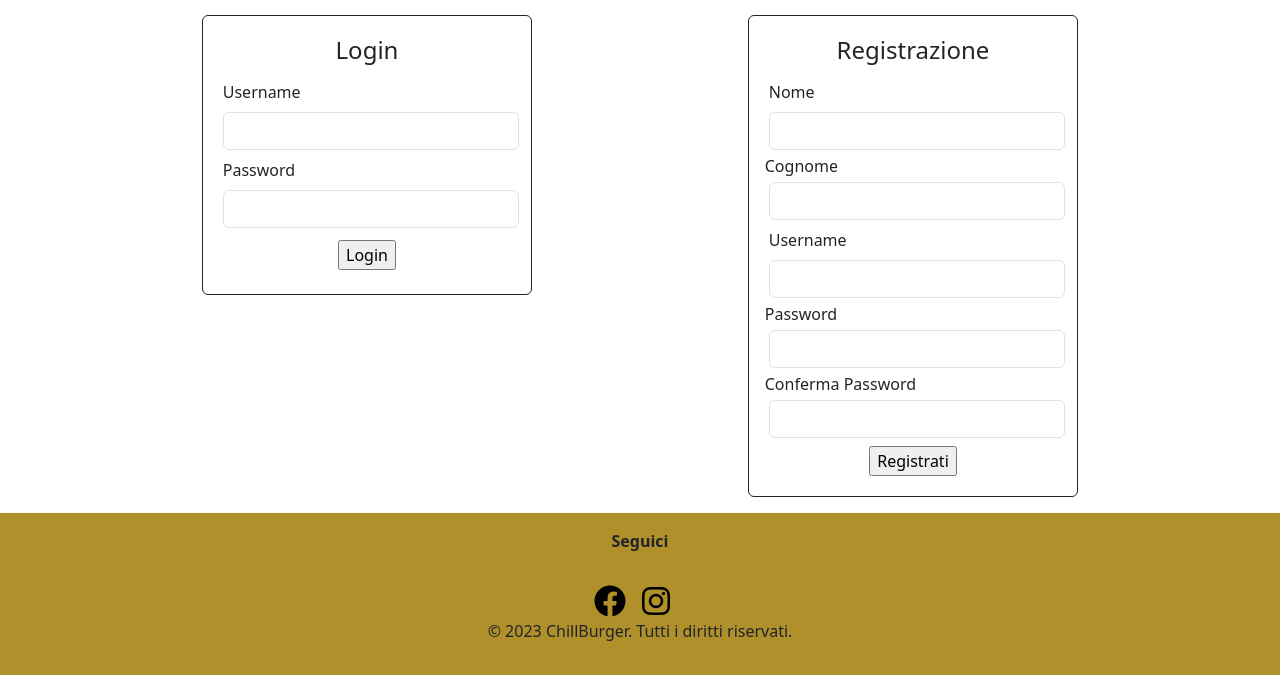
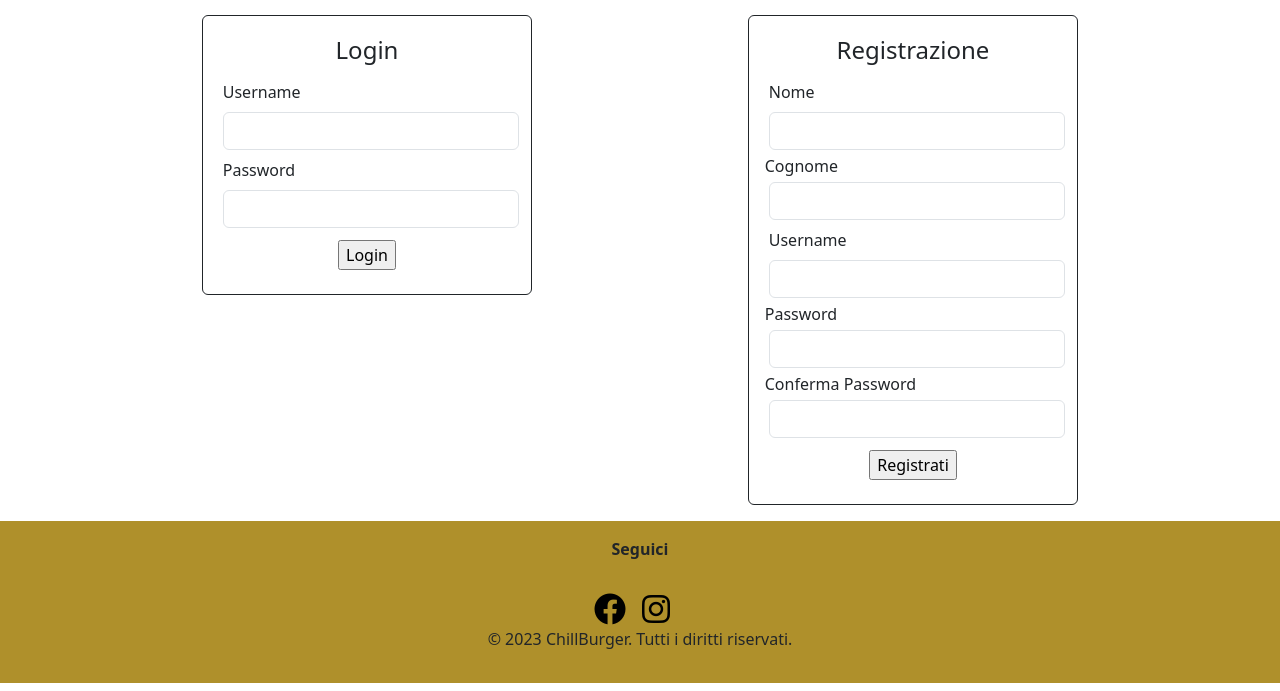
Before and after one commit to Filoferro03/ChillBurgerWebProject, a PHP site: page /login.php in a window 1280 px wide. Shown: the part 109-800 px from the top of the page. Run offline with PHP 8.4, Linux system fonts and the light colour scheme.

Commit message:
added some margin for the register button

```diff
--- a/chillburger/template/login-form.php
+++ b/chillburger/template/login-form.php
@@ -36,7 +36,7 @@
                         <label for="confermapassword">Conferma Password</label>
                         <input type="password" id="confermapassword" class="form-control m-1">
                         <div class="text-center">
-                            <input type="submit" value="Registrati" class="m-1">
+                            <input type="submit" value="Registrati" class="m-2">
                         </div>
 
                     </fieldset>
```
